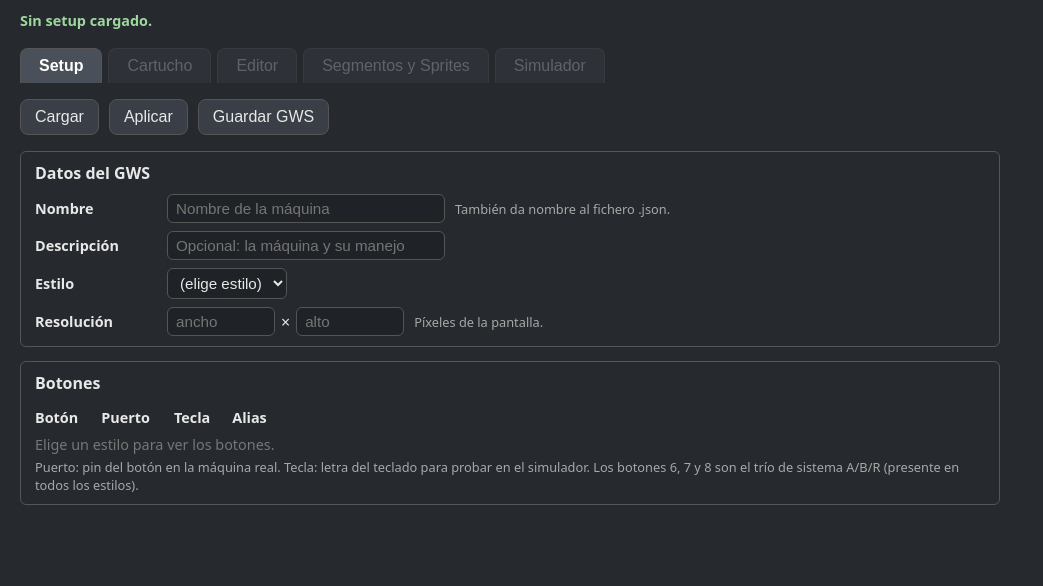
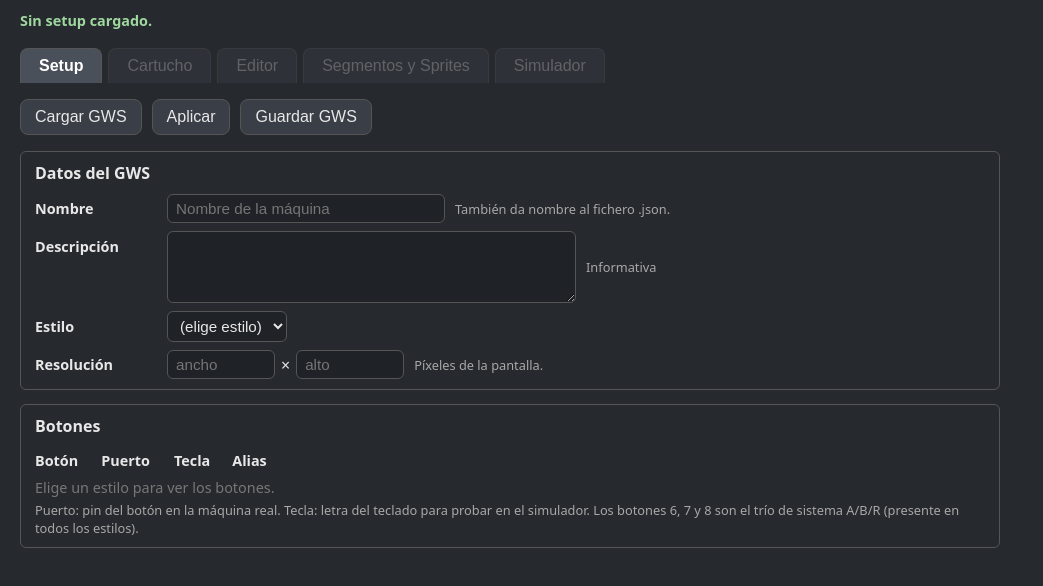
Before and after one commit to javu61/GW, a plain HTML site: page index.html in a window 1280 px wide. Shown: the part 50-636 px from the top of the page, without its empty margins (0-1043 px from the left). Drawn offline with Linux system fonts and the light colour scheme.

Commit message:
20261120d

```diff
--- a/designer/BaseSetup.js
+++ b/designer/BaseSetup.js
@@ -77,15 +77,40 @@ const BaseSetup = (function () {
     return e;
   }
 
+  //++
+  // /** Añade una fila «caption + control (+ nota)» a la rejilla. */
+  // function campo(padre, caption, control, nota) {
+  //   padre.appendChild(el('div', 'fichaCaption', caption));
+  //   const celda = el('div', 'fichaCampo');
+  //   celda.appendChild(control);
+  //   if (nota) celda.appendChild(el('span', 'fichaNota', nota));
+  //   padre.appendChild(celda);
+  //   return control;
+  // }
+
 /** Añade una fila «caption + control (+ nota)» a la rejilla. */
-  function campo(padre, caption, control, nota) {
-    padre.appendChild(el('div', 'fichaCaption', caption));
+function campo(padre, caption, control, nota, multilinea = false) {
+  const lbl = el('div', 'fichaCaption', caption);
   const celda = el('div', 'fichaCampo');
+
+  if (multilinea) {
+    // Si no pasas un control o pasas un input normal, creamos un textarea
+    if (!control || control.tagName !== 'TEXTAREA') {
+      control = el('textarea');
+    }
+    control.rows = 3;
+    lbl.classList.add('multilinea');   // Clase extra por si quieres alinear arriba
+    celda.classList.add('multilinea'); // Clase extra para que ocupe más ancho si quieres
+  }
+
   celda.appendChild(control);
   if (nota) celda.appendChild(el('span', 'fichaNota', nota));
+
+  padre.appendChild(lbl);
   padre.appendChild(celda);
   return control;
 }
+
 
   /** Crea un input con atributos. */
   function entrada(tipo, extra) {
@@ -161,20 +186,16 @@ const BaseSetup = (function () {
    */
   function construir(contenedor) {
     contenedor.textContent = '';
-    avisoCambios = el('p', 'fichaAviso oculto',
-      'Hay cambios sin aplicar: pulsa Aplicar o Guardar GWS para ponerlos en marcha.');
+    avisoCambios = el('p', 'fichaAviso oculto', 'Hay cambios sin aplicar: pulsa Aplicar o Guardar GWS para ponerlos en marcha.');
     contenedor.appendChild(avisoCambios);
 
     const datos = el('section', 'fichaSeccion');
     datos.appendChild(el('h3', null, 'Datos del GWS'));
     const rejilla = el('div', 'fichaRejilla');
-    campos.nombre = campo(rejilla, 'Nombre', entrada('text', { placeholder: 'Nombre de la máquina' }),
-      'También da nombre al fichero .json.');
-    campos.descripcion = campo(rejilla, 'Descripción',
-      entrada('text', { placeholder: 'Opcional: la máquina y su manejo' }));
+    campos.nombre = campo(rejilla, 'Nombre', entrada('text', { placeholder: 'Nombre de la máquina' }), 'También da nombre al fichero .json.');
+    campos.descripcion = campo(rejilla, 'Descripción', entrada('text', { placeholder: 'Opcional: la máquina y su manejo' }),'Informativa', true);
     const estilo = document.createElement('select');
-    for (const [valor, texto] of [['', '(elige estilo)'], ['2', '2 botones'],
-    ['4', '4 botones'], ['5', '5 botones']]) {
+    for (const [valor, texto] of [['', '(elige estilo)'], ['2', '2 botones'], ['4', '4 botones'], ['5', '5 botones']]) {
       const o = document.createElement('option');
       o.value = valor; o.textContent = texto;
       estilo.appendChild(o);
--- a/designer/estilos.css
+++ b/designer/estilos.css
@@ -289,3 +289,32 @@ body:not([data-vista="vistaEditor"]) #infoDiseno { display: none !important; }
 /* Tabla de botones de la ficha del Setup (F5-I12): columnas estrechas */
 #fichaSetup input.colTecla { min-width: 0; width: 3em; text-align: center; text-transform: uppercase; }
 #fichaSetup input.colAlias { min-width: 0; width: 8em; }
+
+/* Para manejar campo multilínea */
+.fichaCaption.multilinea {
+  align-self: start;
+  padding-top: 6px;
+}
+
+.fichaCampo.multilinea textarea {
+  width: 50%;              /* Ocupa la mitad del ancho disponible */
+  min-width: 260px;        /* Mismo ancho mínimo que tus input[type=text] */
+  background: #1f2226;     /* Mismo fondo gris oscuro que el resto de campos */
+  color: #e8e8e8;          /* Mismo color de texto */
+  border: 1px solid #555;  /* Mismo borde */
+  border-radius: 6px;      /* Mismo redondeo */
+  padding: 5px 8px;
+  font-family: inherit;
+  font-size: 0.95rem;
+  resize: vertical;
+  box-sizing: border-box;
+}
+
+.fichaCampo.multilinea textarea::placeholder {
+  color: #777;             /* Gris tenue, igual que .fichaVacio */
+  opacity: 1;
+}
+
+.fichaCampo.multilinea textarea:disabled {
+  opacity: 0.4;            /* Igual que tus input:disabled */
+}
--- a/index.html
+++ b/index.html
@@ -40,7 +40,7 @@
   <!-- Vista SETUP (F5-I12): la ficha del GWS y sus botones. -->
   <div id="vistaSetup">
     <div class="barraBotones">
-      <button id="btnCargarSetup" title="Carga un setup (.json)">Cargar</button>
+      <button id="btnCargarSetup" title="Carga un setup (.json)">Cargar GWS</button>
       <button id="btnAplicarSetup" title="Aplica el setup de la ficha (limpia el cartucho)">Aplicar</button>
       <button id="btnGuardarSetup" title="Guarda el setup de la ficha como .json y lo aplica">Guardar GWS</button>
     </div>
--- a/setup2.json
+++ b/setup2.json
@@ -6,7 +6,7 @@
   "resolucion": { "ancho": 320, "alto": 240 },
   "botones": [
     { "numero": "0", "puerto": 13, "tecla": "O" },
-    { "numero": "1", "puerto": 14, "tecla": "P" },
+    { "numero": "4", "puerto": 14, "tecla": "P" },
     { "numero": "6", "puerto": 33, "tecla": "Z", "alias": "A" },
     { "numero": "7", "puerto": 16, "tecla": "X", "alias": "B" },
     { "numero": "8", "puerto": 17, "tecla": "C", "alias": "R" }
```
Also changed, not shown: GW Iteraciones/imagenes/Propias/C05-I027.png (added), 2 other files. Lines whose indentation alone changed are shown as unchanged.
